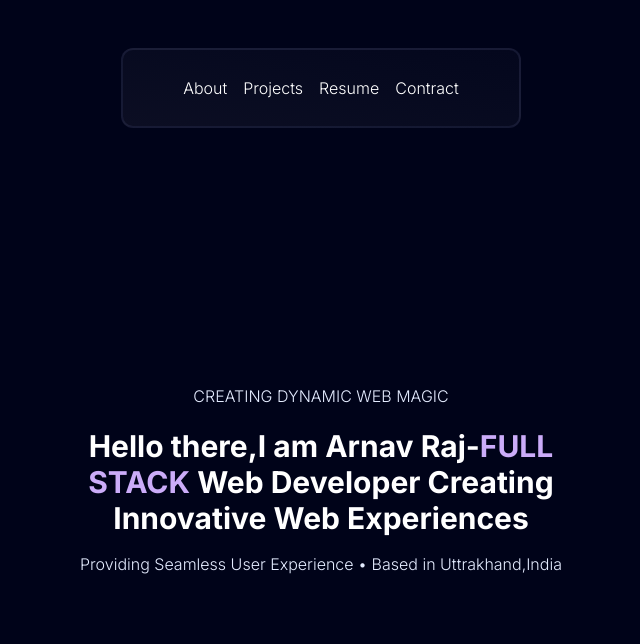
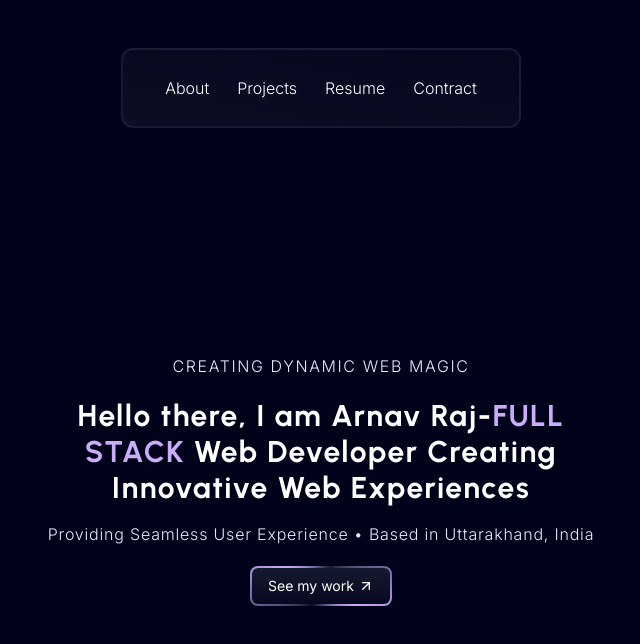
Before and after one commit to arnavraj-7/portfolio, a Next.js app: page / in a window 1280 px wide. Shown: the top 644 px of the page, without its empty margins (319-959 px from the left). Built offline with nearby package versions, Linux system fonts and the light colour scheme.

Commit message:
added button

```diff
--- a/src/app/components/navbar.tsx
+++ b/src/app/components/navbar.tsx
@@ -3,7 +3,7 @@ import React from 'react'
 
 const navbar = () => {
   return (
-    <nav className='sticky top-12 z-50 mx-auto w-[400px] bg-gradient-to-bl from-[#04071D] to-[#0C0E23] h-20  flex justify-center items-center text-[#FFFFFF] font-light gap-x-4 border-2 border-[#6971A229] rounded-xl'>
+    <nav className='sticky top-12 z-50 mx-auto w-[400px] bg-gradient-to-bl from-[#04071D] to-[#0C0E23] h-20  flex justify-center items-center text-[#FFFFFF] font-light gap-x-7 border-2 border-[#6971A229] rounded-xl'>
         <Link href={"#"}>
         <div>About</div>
         </Link>
--- a/src/app/globals.css
+++ b/src/app/globals.css
@@ -1,13 +1,51 @@
 @import "tailwindcss";
-
-/* @theme {
-  --color-black-100: #000319;
-} */
-
 
 @theme {
   --color-midnight: #121063;
   --color-tahiti: #3ab7bf;
   --color-bermuda: #78dcca;
-  --color-black-100:#000319
+  --color-black-100: #000319;
 }
+
+/* Define the custom property for angle with proper typing */
+@property --bg-angle {
+  inherits: false;
+  initial-value: 0deg;
+  syntax: "<angle>";
+}
+
+/* Keyframes for continuous rotation */
+@keyframes border-rotation {
+  to {
+    --bg-angle: 360deg;
+  }
+}
+
+@layer utilities {
+  /* Custom animation class for border rotation */
+  .animate-border-rotation {
+    --bg-angle: 0deg;
+    animation: border-rotation 3s linear infinite;
+    border: 2px solid transparent;
+  }
+
+  /* Hover state to speed up animation */
+  .animate-border-rotation:hover {
+    animation-duration: 1s;
+  }
+
+  /* Legacy shimmer animation (kept for compatibility) */
+  @keyframes shimmer {
+    0% {
+      background-position: 0% 50%;
+    }
+    100% {
+      background-position: 100% 50%;
+    }
+  }
+
+  .animate-shimmer {
+    animation: shimmer 4s linear infinite;
+    background-size: 400% 400%;
+  }
+}
--- a/src/app/page.tsx
+++ b/src/app/page.tsx
@@ -1,21 +1,42 @@
+"use client";
 import React from 'react'
-import { inter } from './utils/fonts'
+import { inter, urbanist } from './utils/fonts'
 import "./globals.css";
+import { ArrowUp, ArrowUpRight } from 'lucide-react'
+import { motion } from 'framer-motion'
+import Link from 'next/link';
+
 const page = () => {
   return (
     <div className={`bg-black-100 text-white min-h-screen flex flex-col justify-center items-center ${inter.className}`}>
-      <div className={`uppercase font-light text-[#E4ECFF] ${inter.className} mb-5`}>
+      <div className={`uppercase tracking-widest font-light text-[#E4ECFF] mb-5`}>
         Creating Dynamic Web Magic
       </div>
-      <div className='font-bold text-3xl w-[500px]  mb-4 text-balance text-center'>
-        Hello there,I am Arnav Raj-<span className='text-[#CBACF9]'>
+      <div className={`font-bold text-3xl leading-9 w-[500px] mb-4 text-balance text-center tracking-wider ${urbanist.className}`}>
+        Hello there, I am Arnav Raj-<span className='text-[#CBACF9]'>
           FULL STACK
-          </span> Web Developer
-          Creating Innovative Web Experiences
+        </span> Web Developer
+        Creating Innovative Web Experiences
       </div>
-      <div className='text-[#E4ECFF] font-light'>
-        Providing Seamless User Experience • Based in Uttrakhand,India
+      <div className='text-[#E4ECFF] font-light tracking-wider mb-5'>
+        Providing Seamless User Experience • Based in Uttarakhand, India
       </div>
+      <Link href={"#"}>
+        <motion.button
+          className='animate-border-rotation rounded-lg border-2 border-transparent bg-gradient-to-br from-[#161A31] to-[#06091F] p-4 h-10 flex justify-center items-center text-sm relative overflow-hidden hover:animation-play-state-running'
+          style={{
+            background: `
+              linear-gradient(to bottom, #161A31, #06091F) padding-box,
+              conic-gradient(from var(--bg-angle), #CBACF9, #161A31, #CBACF9, #06091F, #CBACF9) border-box
+            `
+          }}
+        >
+          See my work
+          <span className='ml-1'>
+            <ArrowUpRight size={16} />
+          </span>
+        </motion.button>
+      </Link>
     </div>
   )
 }
--- a/src/app/utils/fonts.ts
+++ b/src/app/utils/fonts.ts
@@ -1,3 +1,4 @@
 import {Inter} from 'next/font/google'
-
+import { Urbanist } from 'next/font/google'
 export const inter = Inter({subsets:['latin'] })
+export const urbanist = Urbanist({subsets:["latin"]})
```
